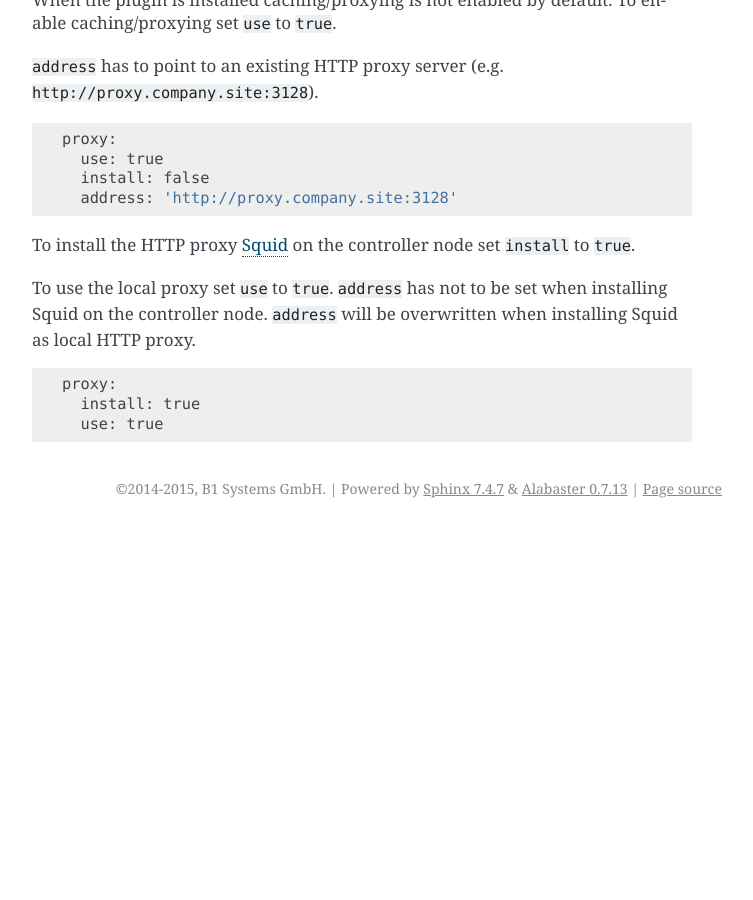
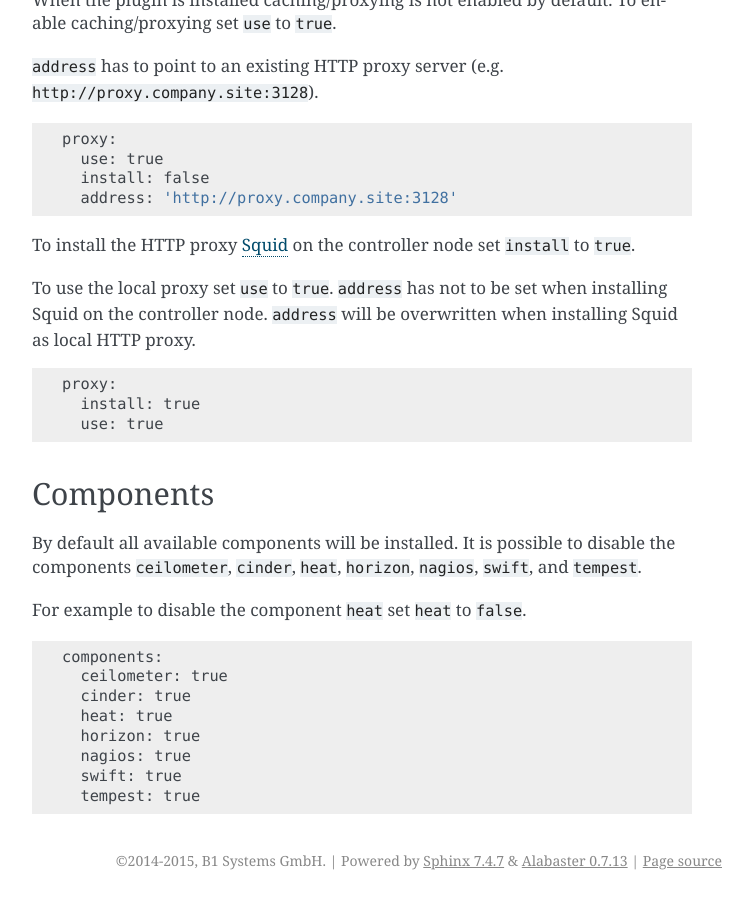
Before and after one commit to stackforge/packstack-vagrant, a Sphinx documentation site: the page built from doc/source/configuration.rst, in a window 1280 px wide and 900 px high, scrolled down 2400 px. Shown: the whole window, without its empty margins (388-1141 px from the left). Built offline with Sphinx 7.4.7, drawn with Linux system fonts in a browser that asks for light colours; before the commit the page ends 2928 px from its top, so only the background shows below that.

Commit message:
Add possibility to enable/disable several components
Change-Id: Ief14d9c342f5432849cb81854f4cbf4a84f76a30

```diff
--- a/doc/source/configuration.rst
+++ b/doc/source/configuration.rst
@@ -150,3 +150,23 @@ overwritten when installing Squid as local HTTP proxy.
   proxy:
     install: true
     use: true
+
+Components
+----------
+
+By default all available components will be installed. It is possible to
+disable the components ``ceilometer``, ``cinder``, ``heat``, ``horizon``,
+``nagios``, ``swift``, and ``tempest``.
+
+For example to disable the component ``heat`` set ``heat`` to ``false``.
+
+::
+
+  components:
+    ceilometer: true
+    cinder: true
+    heat: true
+    horizon: true
+    nagios: true
+    swift: true
+    tempest: true
```
Also changed, not shown: 2 other files.
